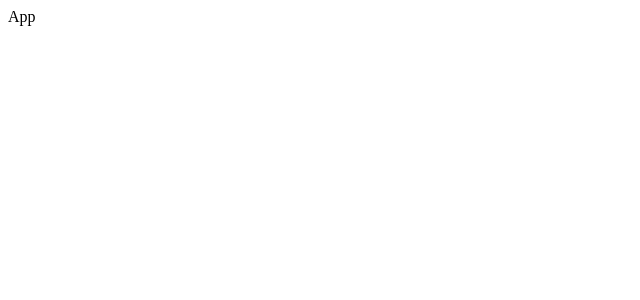
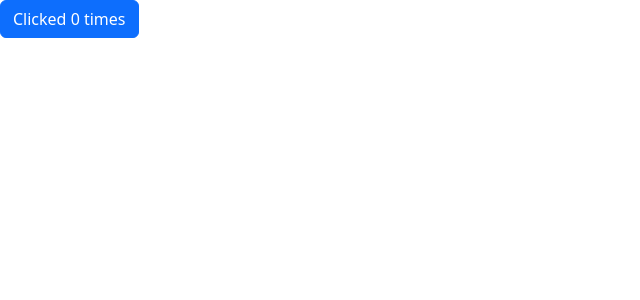
Before and after one commit to Zavista/notes-app-mern, a React (Vite) app in the folder frontend/: page / in a window 1280 px wide. Shown: the top 300 px of the page, without its empty margins (0-640 px from the left). Built offline with nearby package versions, Linux system fonts and the light colour scheme.

Commit message:
Bootstrap setup

```diff
--- a/frontend/package.json
+++ b/frontend/package.json
@@ -10,7 +10,9 @@
     "preview": "vite preview"
   },
   "dependencies": {
+    "bootstrap": "^5.3.3",
     "react": "^18.3.1",
+    "react-bootstrap": "^2.10.4",
     "react-dom": "^18.3.1"
   },
   "devDependencies": {
--- a/frontend/src/App.tsx
+++ b/frontend/src/App.tsx
@@ -1,5 +1,18 @@
+import { useState } from "react";
+import { Button } from "react-bootstrap";
+
 const App = () => {
-  return <div>App</div>;
+  const [clickCount, setClickCount] = useState(0);
+
+  return (
+    <Button
+      onClick={() => {
+        setClickCount(clickCount + 1);
+      }}
+    >
+      Clicked {clickCount} times
+    </Button>
+  );
 };
 
 export default App;
--- a/frontend/src/main.tsx
+++ b/frontend/src/main.tsx
@@ -1,3 +1,4 @@
+import "bootstrap/dist/css/bootstrap.min.css";
 import { StrictMode } from "react";
 import { createRoot } from "react-dom/client";
 import App from "./App.tsx";
```
Also changed, not shown: 1 other file (tests, documents, lock files or other folders).
